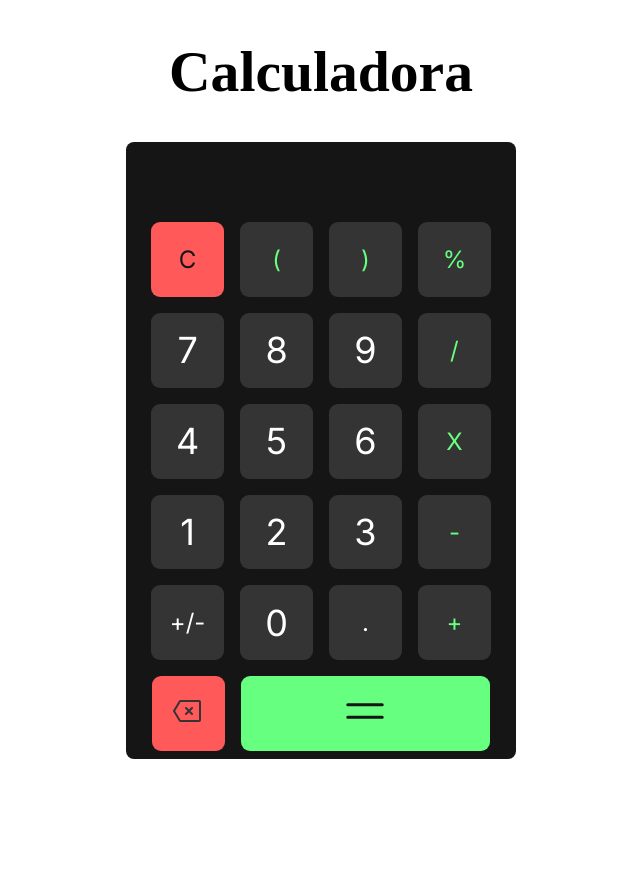
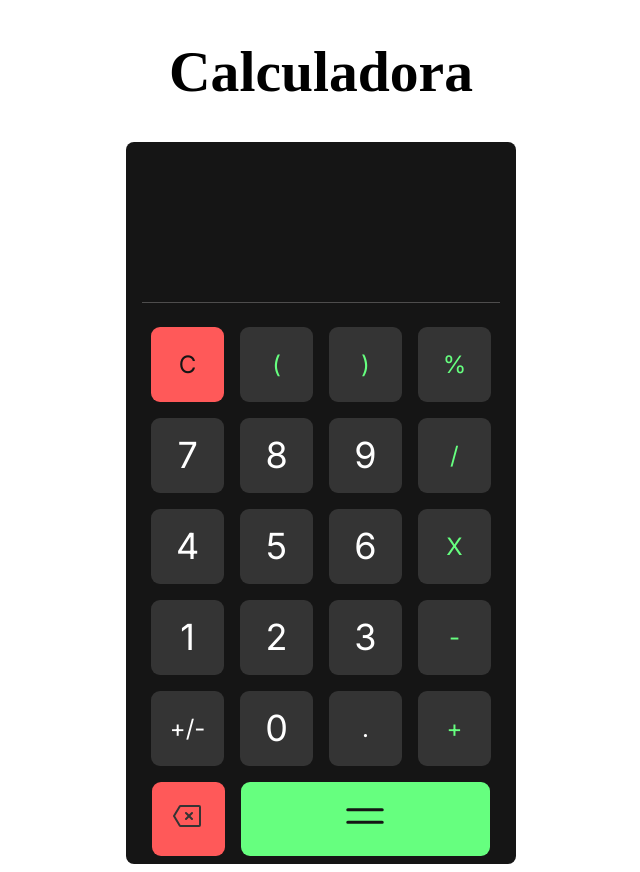
Before and after one commit to irailtonreis/calculator, a React (Vite) app: page / in a window 1280 px wide. Shown: the whole page, without its empty margins (319-959 px from the left). Before the commit the page ends 800 px from the top, so only its background shows below. Built offline with nearby package versions, Linux system fonts and the light colour scheme.

Commit message:
feat: Estilo da aplicação - Acumulador

```diff
--- a/src/App.css
+++ b/src/App.css
@@ -1,5 +1,6 @@
 #root{
   --white: #FFFFFF;
+  --gray-600: #4E4D4D;
   --gray-800: #343434;
   --gray-950: #151515;
   --green-500: #66FF7F;
--- a/src/components/Calculator.module.css
+++ b/src/components/Calculator.module.css
@@ -17,6 +17,15 @@
 .accumulator {
   display: flex;
   justify-content: flex-start;
+  min-height: 10rem;
+  margin: 1rem;
+  border-bottom: 1px solid var(--gray-600)
+}
+
+.accumulator h2{
+    font-size: 2rem;
+    color: var(--white);
+    font-weight: bold;
 }
 .result {
   display: flex;
```
